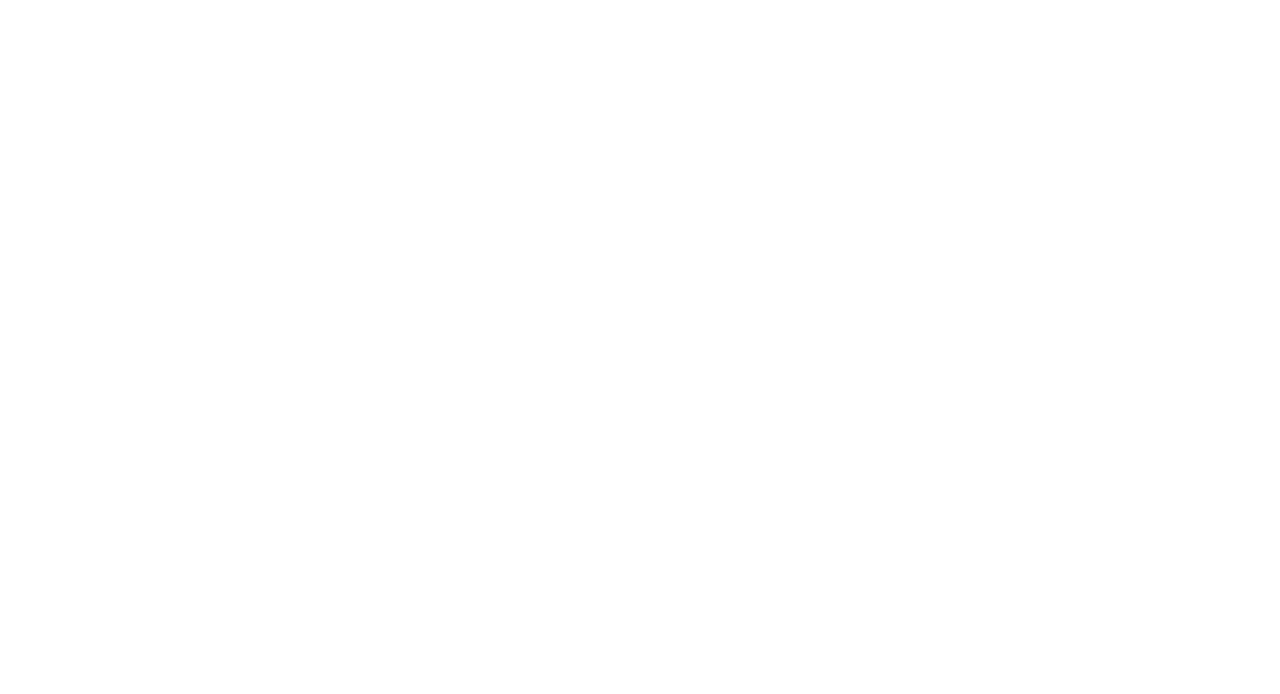
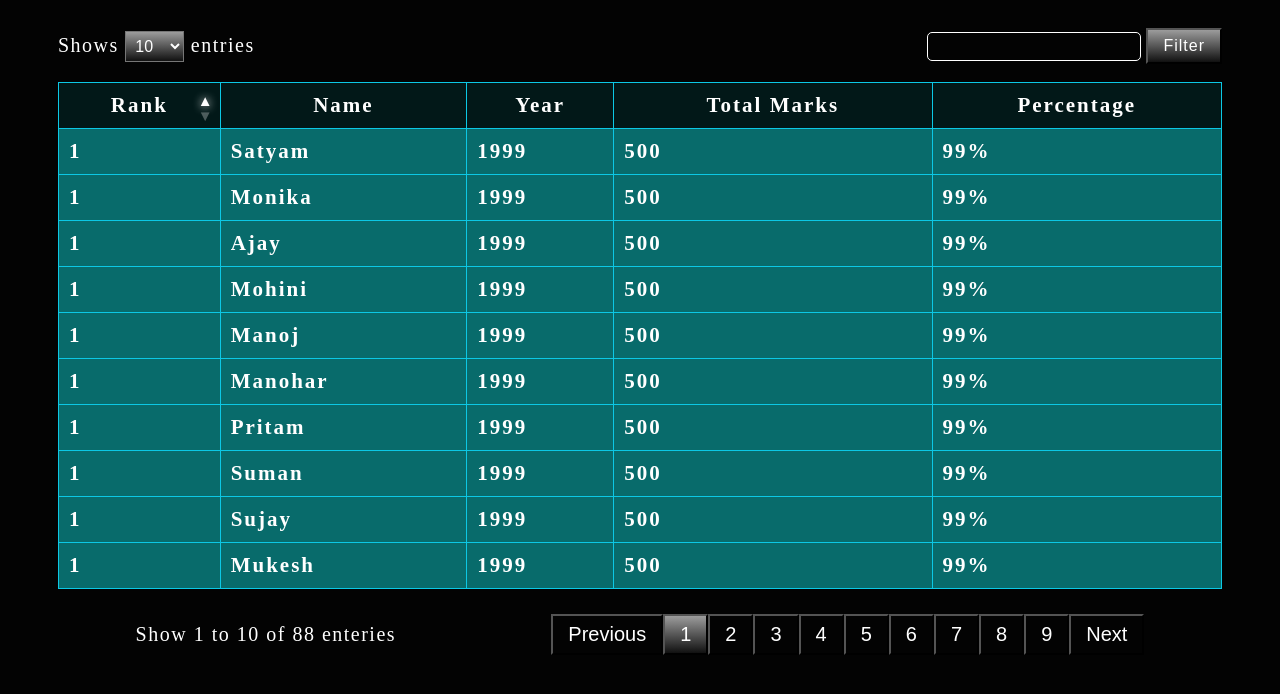
Before and after one commit to pawan1816/Fetch-API-data-and-Display-in-DataTable, a plain HTML site: page index.html in a window 1280 px wide. Drawn offline with nearby package versions, Linux system fonts and the light colour scheme.

Commit message:
applied logic and creted sort in every attributes

```diff
--- a/index.html
+++ b/index.html
@@ -7,6 +7,45 @@
     <link rel="stylesheet" href="style.css">
 </head>
 <body>
+    <div class="table">
+        <div class="tab_head_container">
+            <div class="page_limit">
+                <span>Shows</span>
+                <select id="table_size">
+                    <option value="10">10</option>
+                    <option value="20">20</option>
+                    <option value="50">50</option>
+                    <option value="100">100</option>
+                </select>
+                <span> entries</span>
+            </div>
+            <div class="tab_filter_container">
+                <input type="text" id="tab_filter_text">
+                <button id="tab_filter_button" class="active">Filter</button>
+            </div>
+        </div>
+        <table>
+            <thead>
+                <tr>
+                    <th colName="rank">Rank</th>
+                    <th colName="name">Name</th>
+                    <th colName="year">Year</th>
+                    <th colName="marks">Total Marks</th>
+                    <th colName="percentage">Percentage</th>
+                </tr>
+
+            </thead>
+            <tbody>
+
+            </tbody>
+        </table>
+        <div class="footer">
+            <span></span>
+            <div class="index_buttons">
+            </div>
+        </div>
+    </div>
+    <script src="https://cdnjs.cloudflare.com/ajax/libs/jquery/3.7.1/jquery.min.js"></script>
     <script src="script.js"></script>
 </body>
 </html>
--- a/script.js
+++ b/script.js
@@ -0,0 +1,244 @@
+var styles=document.documentElement.style;
+var rankList=[
+    {'rank' :1, 'name' : 'Kundan', 'year' :1990, 'marks' :450,'percentage' :93},
+    {'rank' :2, 'name' : 'Rakesh', 'year' :1992, 'marks' :350,'percentage' :80},
+    {'rank' :3, 'name' : 'Raju', 'year' :1993, 'marks' :150,'percentage' :60},
+    {'rank' :4, 'name' : 'Reshma', 'year' :1994, 'marks' :400,'percentage' :79},
+    {'rank' :5, 'name' : 'Hema', 'year' :1995, 'marks' :432,'percentage' :83},
+    {'rank' :6, 'name' : 'Urman', 'year' :1996, 'marks' :421,'percentage' :81},
+    {'rank' :7, 'name' : 'Rohan', 'year' :1997, 'marks' :324,'percentage' :75},
+    {'rank' :8, 'name' : 'Mohan', 'year' :1998, 'marks' :399,'percentage' :76},
+    {'rank' :9, 'name' : 'Mahesh', 'year' :1999, 'marks' :313,'percentage' :78},
+    {'rank' :10, 'name' : 'Arman', 'year' :2000, 'marks' :498,'percentage' :98},
+    {'rank' :11, 'name' : 'Arvind', 'year' :1999, 'marks' :500,'percentage' :99},
+    {'rank' :12, 'name' : 'Kushum', 'year' :1999, 'marks' :389,'percentage' :86},
+    {'rank' :13, 'name' : 'Vishal', 'year' :1999, 'marks' :500,'percentage' :99},
+    {'rank' :14, 'name' : 'Mohit', 'year' :1999, 'marks' :500,'percentage' :99},
+    {'rank' :15, 'name' : 'Bijay', 'year' :1999, 'marks' :500,'percentage' :99},
+    {'rank' :16, 'name' : 'Sunny', 'year' :1999, 'marks' :500,'percentage' :99},
+    {'rank' :17, 'name' : 'Pankaj', 'year' :1999, 'marks' :500,'percentage' :99},
+    {'rank' :18, 'name' : 'Kittu', 'year' :1999, 'marks' :500,'percentage' :99},
+    {'rank' :19, 'name' : 'Sunita', 'year' :1999, 'marks' :500,'percentage' :99},
+    {'rank' :20, 'name' : 'Rajesh', 'year' :1999, 'marks' :500,'percentage' :99},
+    {'rank' :21, 'name' : 'Sonali', 'year' :1999, 'marks' :500,'percentage' :99},
+    {'rank' :22, 'name' : 'Muskan', 'year' :1999, 'marks' :500,'percentage' :99},
+    {'rank' :23, 'name' : 'Arvind', 'year' :1999, 'marks' :500,'percentage' :99},
+    {'rank' :1, 'name' : 'Nandu', 'year' :1999, 'marks' :500,'percentage' :99},
+    {'rank' :1, 'name' : 'Khushi', 'year' :1999, 'marks' :500,'percentage' :99},
+    {'rank' :1, 'name' : 'Pooja', 'year' :1999, 'marks' :500,'percentage' :99},
+    {'rank' :1, 'name' : 'Abhishek', 'year' :1999, 'marks' :500,'percentage' :99},
+    {'rank' :1, 'name' : 'Chandan', 'year' :1999, 'marks' :500,'percentage' :99},
+    {'rank' :1, 'name' : 'Sachin', 'year' :1999, 'marks' :500,'percentage' :99},
+    {'rank' :1, 'name' : 'Niraj', 'year' :1999, 'marks' :500,'percentage' :99},
+    {'rank' :1, 'name' : 'Amit', 'year' :1999, 'marks' :500,'percentage' :99},
+    {'rank' :1, 'name' : 'Manoj', 'year' :1999, 'marks' :500,'percentage' :99},
+    {'rank' :1, 'name' : 'Anil', 'year' :1999, 'marks' :500,'percentage' :99},
+    {'rank' :1, 'name' : 'Santosh', 'year' :1999, 'marks' :500,'percentage' :99},
+    {'rank' :1, 'name' : 'Mukesh', 'year' :1999, 'marks' :500,'percentage' :99},
+    {'rank' :1, 'name' : 'Vivek', 'year' :1999, 'marks' :500,'percentage' :99},
+    {'rank' :1, 'name' : 'Suman', 'year' :1999, 'marks' :500,'percentage' :99},
+    {'rank' :1, 'name' : 'Sonali', 'year' :1999, 'marks' :500,'percentage' :99},
+    {'rank' :1, 'name' : 'Sohit', 'year' :1999, 'marks' :500,'percentage' :99},
+    {'rank' :1, 'name' : 'Rohit', 'year' :1999, 'marks' :500,'percentage' :99},
+    {'rank' :1, 'name' : 'Naresh', 'year' :1999, 'marks' :500,'percentage' :99},
+    {'rank' :1, 'name' : 'Ajay', 'year' :1999, 'marks' :500,'percentage' :99},
+    {'rank' :1, 'name' : 'Sanjay', 'year' :1999, 'marks' :500,'percentage' :99},
+    {'rank' :1, 'name' : 'Suraj', 'year' :1999, 'marks' :500,'percentage' :99},
+    {'rank' :1, 'name' : 'Kundan', 'year' :1999, 'marks' :500,'percentage' :99},
+    {'rank' :2, 'name' : 'Rakesh', 'year' :1999, 'marks' :500,'percentage' :99},
+    {'rank' :3, 'name' : 'Raju', 'year' :1999, 'marks' :500,'percentage' :99},
+    {'rank' :4, 'name' : 'Reshma', 'year' :1999, 'marks' :500,'percentage' :99},
+    {'rank' :5, 'name' : 'Hema', 'year' :1999, 'marks' :500,'percentage' :99},
+    {'rank' :6, 'name' : 'Urman', 'year' :1999, 'marks' :500,'percentage' :99},
+    {'rank' :7, 'name' : 'Rohan', 'year' :1999, 'marks' :500,'percentage' :99},
+    {'rank' :8, 'name' : 'Mohan', 'year' :1999, 'marks' :500,'percentage' :99},
+    {'rank' :9, 'name' : 'Mahesh', 'year' :1999, 'marks' :500,'percentage' :99},
+    {'rank' :10, 'name' : 'Sangita', 'year' :1999, 'marks' :500,'percentage' :99},
+    {'rank' :11, 'name' : 'Arvind', 'year' :1999, 'marks' :500,'percentage' :99},
+    {'rank' :12, 'name' : 'Sushma', 'year' :1999, 'marks' :500,'percentage' :99},
+    {'rank' :13, 'name' : 'Vishal', 'year' :1999, 'marks' :500,'percentage' :99},
+    {'rank' :14, 'name' : 'Mohit', 'year' :1999, 'marks' :500,'percentage' :99},
+    {'rank' :15, 'name' : 'Bijay', 'year' :1999, 'marks' :500,'percentage' :99},
+    {'rank' :16, 'name' : 'Priya', 'year' :1999, 'marks' :500,'percentage' :99},
+    {'rank' :17, 'name' : 'Pankaj', 'year' :1999, 'marks' :500,'percentage' :99},
+    {'rank' :18, 'name' : 'Sarita', 'year' :1999, 'marks' :500,'percentage' :99},
+    {'rank' :19, 'name' : 'Sunita', 'year' :1999, 'marks' :500,'percentage' :99},
+    {'rank' :20, 'name' : 'Rajesh', 'year' :1999, 'marks' :500,'percentage' :99},
+    {'rank' :21, 'name' : 'Sonali', 'year' :1999, 'marks' :500,'percentage' :99},
+    {'rank' :22, 'name' : 'Shambhu', 'year' :1999, 'marks' :500,'percentage' :99},
+    {'rank' :23, 'name' : 'Arvind', 'year' :1999, 'marks' :500,'percentage' :99},
+    {'rank' :1, 'name' : 'Saurabh', 'year' :1999, 'marks' :500,'percentage' :99},
+    {'rank' :1, 'name' : 'Khushi', 'year' :1999, 'marks' :500,'percentage' :99},
+    {'rank' :1, 'name' : 'Rishabh', 'year' :1999, 'marks' :500,'percentage' :99},
+    {'rank' :1, 'name' : 'Shital', 'year' :1999, 'marks' :500,'percentage' :99},
+    {'rank' :1, 'name' : 'Chandan', 'year' :1999, 'marks' :500,'percentage' :99},
+    {'rank' :1, 'name' : 'Sachin', 'year' :1999, 'marks' :500,'percentage' :99},
+    {'rank' :1, 'name' : 'Suraj', 'year' :1999, 'marks' :500,'percentage' :99},
+    {'rank' :1, 'name' : 'Amit', 'year' :1999, 'marks' :500,'percentage' :99},
+    {'rank' :1, 'name' : 'Arohi', 'year' :1999, 'marks' :500,'percentage' :99},
+    {'rank' :1, 'name' : 'Anil', 'year' :1999, 'marks' :500,'percentage' :99},
+    {'rank' :1, 'name' : 'Santosh', 'year' :1999, 'marks' :500,'percentage' :99},
+    {'rank' :1, 'name' : 'Mukesh', 'year' :1999, 'marks' :500,'percentage' :99},
+    {'rank' :1, 'name' : 'Sujay', 'year' :1999, 'marks' :500,'percentage' :99},
+    {'rank' :1, 'name' : 'Suman', 'year' :1999, 'marks' :500,'percentage' :99},
+    {'rank' :1, 'name' : 'Pritam', 'year' :1999, 'marks' :500,'percentage' :99},
+    {'rank' :1, 'name' : 'Manohar', 'year' :1999, 'marks' :500,'percentage' :99},
+    {'rank' :1, 'name' : 'Manoj', 'year' :1999, 'marks' :500,'percentage' :99},
+    {'rank' :1, 'name' : 'Mohini', 'year' :1999, 'marks' :500,'percentage' :99},
+    {'rank' :1, 'name' : 'Ajay', 'year' :1999, 'marks' :500,'percentage' :99},
+    {'rank' :1, 'name' : 'Monika', 'year' :1999, 'marks' :500,'percentage' :99},
+    {'rank' :1, 'name' : 'Satyam', 'year' :1999, 'marks' :500,'percentage' :99}
+];
+
+
+var array=[];
+var arr_length=0;
+var table_size=10;
+var start_index=1;
+var end_index=0;
+var current_index=1;
+var max_index=0;
+var sortCol='rank';
+var ascOrder=true;
+
+function perLoadCalculation(){
+    filterRankList();
+    sortRankList();
+    arr_length=array.length;
+    max_index=arr_length/table_size;
+
+    if((arr_length%table_size)>0){
+        max_index++;
+    }
+}
+function filterRankList(){
+    var tab_filter_text=$("#tab_filter_text").val();
+    if(tab_filter_text!=''){
+        var temp_array=rankList.filter(function(object){
+              return object.rank.toString().includes(tab_filter_text)
+                    || object.name.toUpperCase().includes(tab_filter_text.toUpperCase())
+                    || object.marks.toString().includes(tab_filter_text)
+                    || object.year.toString().includes(tab_filter_text)
+                    || object.percentage.toString().includes(tab_filter_text);
+        });
+        array=temp_array;
+    }else{
+        array=rankList;
+    }
+
+}
+
+function sortRankList(){
+    array.sort((a,b)=>{
+        if(ascOrder){
+            return (a[sortCol]>b[sortCol])?1:-1;
+        }else{
+            return (b[sortCol]>a[sortCol])?1:-1;
+        }
+
+    });
+    $(".table th").removeClass('sort_indication');
+    $(".table th[colName='"+sortCol+"']").addClass('sort_indication');
+
+    if(ascOrder){
+        styles.setProperty('--up_arrow_color','#ffffff');
+        styles.setProperty('--up_arrow_shadow','0px 0px 10px #fff');
+        styles.setProperty('--down_arrow_color','#ffffff49');
+        styles.setProperty('--down_arrow_shadow','0px 0px 0px #ffffff00');
+    }else{
+        styles.setProperty('--up_arrow_color','#ffffff49');
+        styles.setProperty('--up_arrow_shadow','0px 0px 0px #ffffff00');
+        styles.setProperty('--down_arrow_color','#ffffff');
+        styles.setProperty('--down_arrow_shadow','0px 0px 10px #fff');
+    }
+}
+function displayIndexButtons(){
+    perLoadCalculation();
+
+    $(".index_buttons button").remove();
+    $(".index_buttons").append('<button onclick="previous();">Previous</button>');
+
+    for(var i=1;i<max_index;i++){
+        $(".index_buttons").append('<button onclick="indexPagination('+i+');" index="'+i+'">'+i+'</button>');
+    }
+
+    $(".index_buttons").append('<button onclick="next();">Next</button>');
+    heilightIndexButton();
+}
+
+
+function heilightIndexButton(){
+    start_index=((current_index -1)*table_size)+1;
+    end_index=(start_index+table_size)-1;
+    if(end_index>arr_length){
+        end_index=arr_length;
+    }
+
+    $(".footer span").text('Show '+start_index+' to '+end_index+' of '+arr_length+' enteries')
+    $(".index_buttons button").removeClass('active');
+    $(".index_buttons button[index='"+current_index+"']").addClass('active');
+
+    displayTableRows();
+}
+
+function displayTableRows(){
+    $(".table table tbody tr").remove();
+    var tab_start=start_index-1;
+    var tab_end=end_index;
+
+    for(var i=tab_start;i<tab_end;i++){
+        var student=array[i];
+        var tr='<tr>'+
+               '<td>'+student['rank']+'</td>'+
+               '<td>'+student['name']+'</td>'+
+               '<td>'+student['year']+'</td>'+
+               '<td>'+student['marks']+'</td>'+
+               '<td>'+student['percentage']+'%</td>'+
+            '</tr>';
+
+            $(".table table tbody").append(tr);
+    }
+}
+
+displayIndexButtons();
+
+function next(){
+    if(current_index<max_index){
+        current_index++;
+        heilightIndexButton();
+    }
+}
+
+function previous(){
+    if(current_index>1){
+        current_index--;
+        heilightIndexButton();
+    }
+}
+
+function indexPagination(index){
+   current_index=parseInt(index);
+   heilightIndexButton();
+}
+
+$('#table_size').change(function(){
+    table_size=parseInt($(this).val());
+    current_index=1;
+    start_index=1;
+    displayIndexButtons();
+});
+
+$("#tab_filter_button").click(function(){
+    current_index=1;
+    start_index=1;
+    displayIndexButtons();
+})
+
+$(".table th").click(function(){
+    var colName=$(this).attr('colName');
+    ascOrder=(sortCol==colName)?!ascOrder:true;
+    sortCol=colName;
+    current_index=1;
+    start_index=1;
+    displayIndexButtons();
+});
--- a/style.css
+++ b/style.css
@@ -0,0 +1,115 @@
+:root{
+    --up_arrow_color:#ffffff;
+    --up_arrow_shadow:0px 0px 10px #fff;
+
+    --down_arrow_color:#ffffff49;
+    --down_arrow_shadow:0px 0px 0px #ffffff00;
+}
+
+body{
+    background-color: rgb(3, 3, 3);
+    color: #fff;
+    letter-spacing: 1.5px;
+    display: flex;
+    justify-content: center;
+    align-items: center;
+}
+.table{
+    width:100%;
+    height: 100%;
+    padding:20px 50px;
+}
+table{
+    width:100%;
+    border-collapse:collapse;
+}
+td,th{
+  font-weight: bold;
+  cursor: pointer;
+  padding: 10px 10px;
+  border: 0.5px solid rgb(12, 200, 229);
+  letter-spacing: 2px;
+}
+th{
+    font-size: 21px;
+    background-color: rgb(2, 24, 24);
+}
+td{
+    font-size: 21px;
+    background-color: rgb(8, 107, 107);
+}
+tr:hover td{
+    background-color: chartreuse;
+}
+.footer{
+    margin-top: 25px;
+    font-size: 20px;
+    display: flex;
+    justify-content: space-around;
+    align-items: center;
+}
+button{
+    padding: 7px 15px;
+    color: #fff;
+    background-color: transparent;
+    font-size: 20px;
+    cursor: pointer;
+}
+button.active, button:hover{
+     background: linear-gradient(to bottom,#9c9c9c 0%,#111 100%);
+}
+
+.tab_head_container{
+    margin-bottom: 18px;
+    display: flex;
+    justify-content: space-between;
+    align-items: center;
+}
+
+.page_limit{
+    font-size: 20px;
+}
+.page_limit select{
+    font-size: 16px;
+    color: #fff;
+    padding: 5px;
+    background: linear-gradient(to bottom,#9c9c9c 0%,#111 100%);
+}
+.page_limit option{
+    background: rgb(58, 90, 134);
+}
+#tab_filter_text{
+    height: 25px;
+    width: 200px;
+    background: transparent;
+    color: #fff;
+    border: 1px solid #fff;
+    padding-left: 10px;
+    border-radius: 5px;
+}
+#tab_filter_button{
+    font-size: 16px;
+    letter-spacing:1px;
+}
+th{
+    position: relative;
+}
+th.sort_indication::after{
+    position: absolute;
+    content:'\25b2';
+    font-size: 15px;
+    cursor: pointer;
+    color: var(--up_arrow_color);
+    text-shadow: var(--up_arrow_shadow);
+    right: 5px;
+}
+th.sort_indication::before{
+    position: absolute;
+    content:'\25bc';
+    font-size: 15px;
+    cursor: pointer;
+    color: var(--down_arrow_color);
+    text-shadow: var(--down_arrow_shadow);
+    right: 5px;
+    margin-top: 15px;
+}
```
